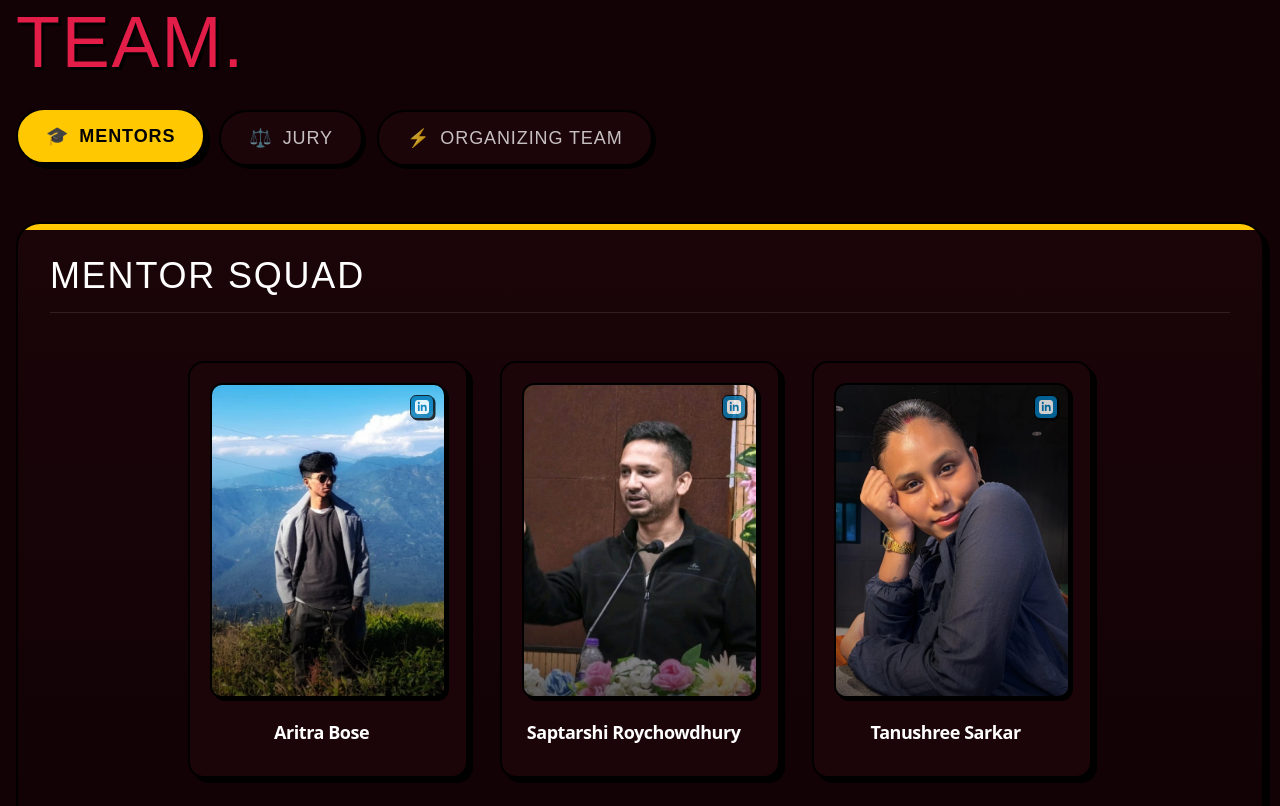
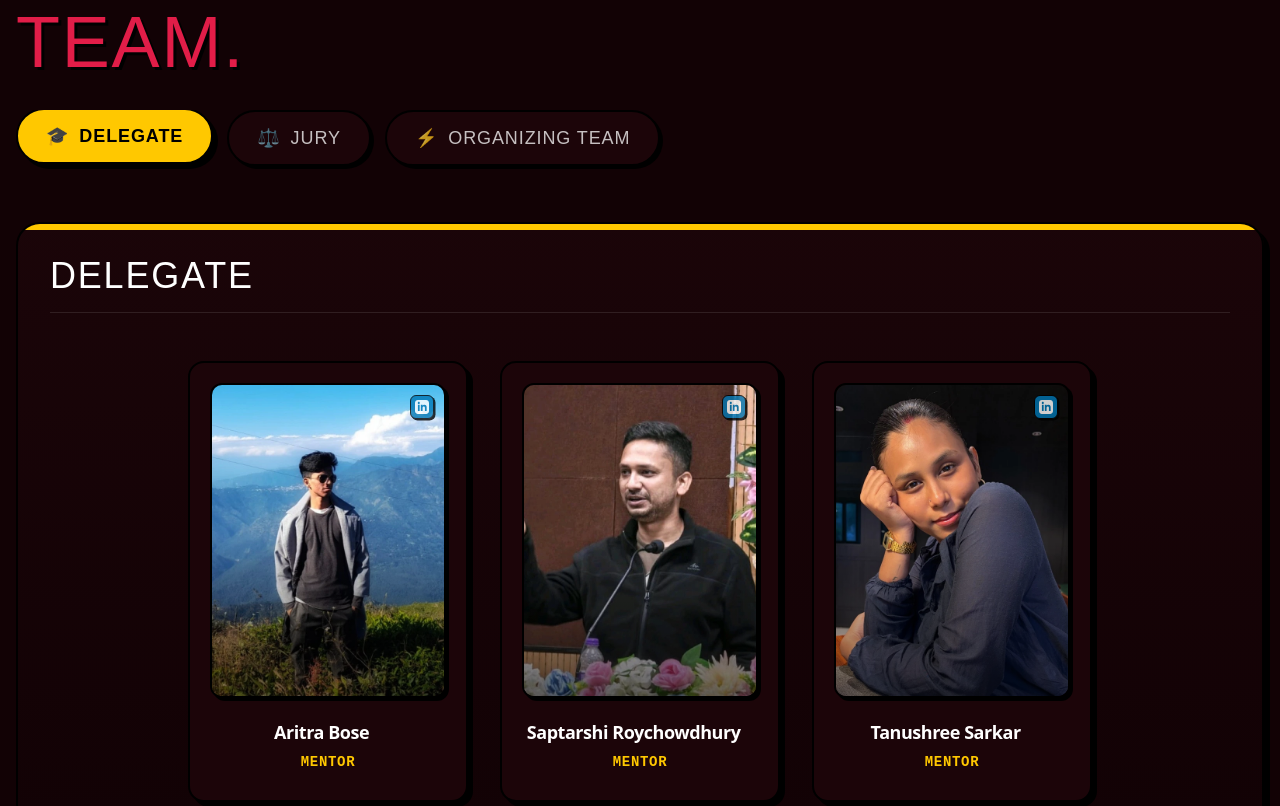
Before and after one commit to Xeffen07G/Founders-House, a React (Vite) app: page / in a window 1280 px wide. Shown: the part 8123-8929 px from the top of the page. Built offline with nearby package versions, Linux system fonts and the light colour scheme; a web font is replaced by a local one.

Commit message:
Rename Mentors tab and space title to DELEGATE and add Mentor role under Aritra, Saptarshi, and Tanushree

```diff
--- a/src/components/Squad.jsx
+++ b/src/components/Squad.jsx
@@ -3,7 +3,7 @@ import { content } from '../content';
 import { SectionHeader } from './SectionHeader';
 
 export const Squad = () => {
-  const [activeTab, setActiveTab] = useState("MENTORS");
+  const [activeTab, setActiveTab] = useState(content.squad?.tabs?.[0] || "DELEGATE");
   const containerRef = useRef(null);
   const trackRef = useRef(null);
 
@@ -218,7 +218,7 @@ export const Squad = () => {
                   : 'bg-[#1C0509] text-white/75 border-black hover:text-white hover:bg-[#2A080E] hover:-translate-y-0.5'
               }`}
             >
-              {tab === "MENTORS" && <span>🎓</span>}
+              {(tab === "DELEGATE" || tab === "DELEGATES" || tab === "MENTORS") && <span>🎓</span>}
               {tab === "JURY" && <span>⚖️</span>}
               {tab === "ORGANIZING TEAM" && <span>⚡</span>}
               <span>{tab}</span>
@@ -375,14 +375,19 @@ export const Squad = () => {
                     )}
                   </div>
 
-                  {/* Member Name */}
-                  <div className="w-full flex-1 flex items-center justify-center py-2 px-1">
+                  {/* Member Name & Role */}
+                  <div className="w-full flex-1 flex flex-col items-center justify-center py-2 px-1">
                     <h4 className="font-poppins font-extrabold text-sm sm:text-lg text-white leading-snug tracking-tight group-hover:text-[#FFC800] transition-colors text-center">
                       <span className="inline">{member.name}</span>
                       {member.linkedin && (
                         <span className="text-[11px] text-[#FFC800] opacity-0 group-hover:opacity-100 transition-opacity ml-1 inline-block align-middle">↗</span>
                       )}
                     </h4>
+                    {member.role && (
+                      <p className="font-mono text-xs sm:text-sm font-bold text-[#FFC800] tracking-wider uppercase mt-1">
+                        {member.role}
+                      </p>
+                    )}
                   </div>
                 </CardWrapper>
               );
--- a/src/content.js
+++ b/src/content.js
@@ -380,11 +380,11 @@ export const content = {
     headingLine1: "MEET THE",
     headingLine2: "TEAM.",
     desc: "The minds shaping Founders' House — domain mentors challenging assumptions, venture jury evaluating investment readiness, and the core organizing squad making it all happen.",
-    tabs: ["MENTORS", "JURY", "ORGANIZING TEAM"],
+    tabs: ["DELEGATE", "JURY", "ORGANIZING TEAM"],
     spaces: {
       mentors: {
         id: "mentors",
-        title: "MENTOR SQUAD",
+        title: "DELEGATE",
         tag: "24/7 TECHNICAL & DOMAIN GUIDES",
         icon: "🎓",
         desc: "Veteran tech architects, serial founders, and domain specialists stationed on-site at AIC Techno to unblock squads around the clock.",
@@ -393,16 +393,19 @@ export const content = {
         members: [
           {
             name: "Aritra Bose",
+            role: "Mentor",
             image: "/mentors/aritra_bose.webp",
             linkedin: "https://www.linkedin.com/in/aritra-bose-/"
           },
           {
             name: "Saptarshi Roychowdhury",
+            role: "Mentor",
             image: "/mentors/saptarshi_roychowdhury.webp",
             linkedin: "https://www.linkedin.com/in/saptarshi-roychowdhury-tech-innovator/"
           },
           {
             name: "Tanushree Sarkar",
+            role: "Mentor",
             image: "/mentors/tanushree_sarkar.webp",
             linkedin: "https://www.linkedin.com/in/tanushree-sarkar-45baa1384/"
           }
```
